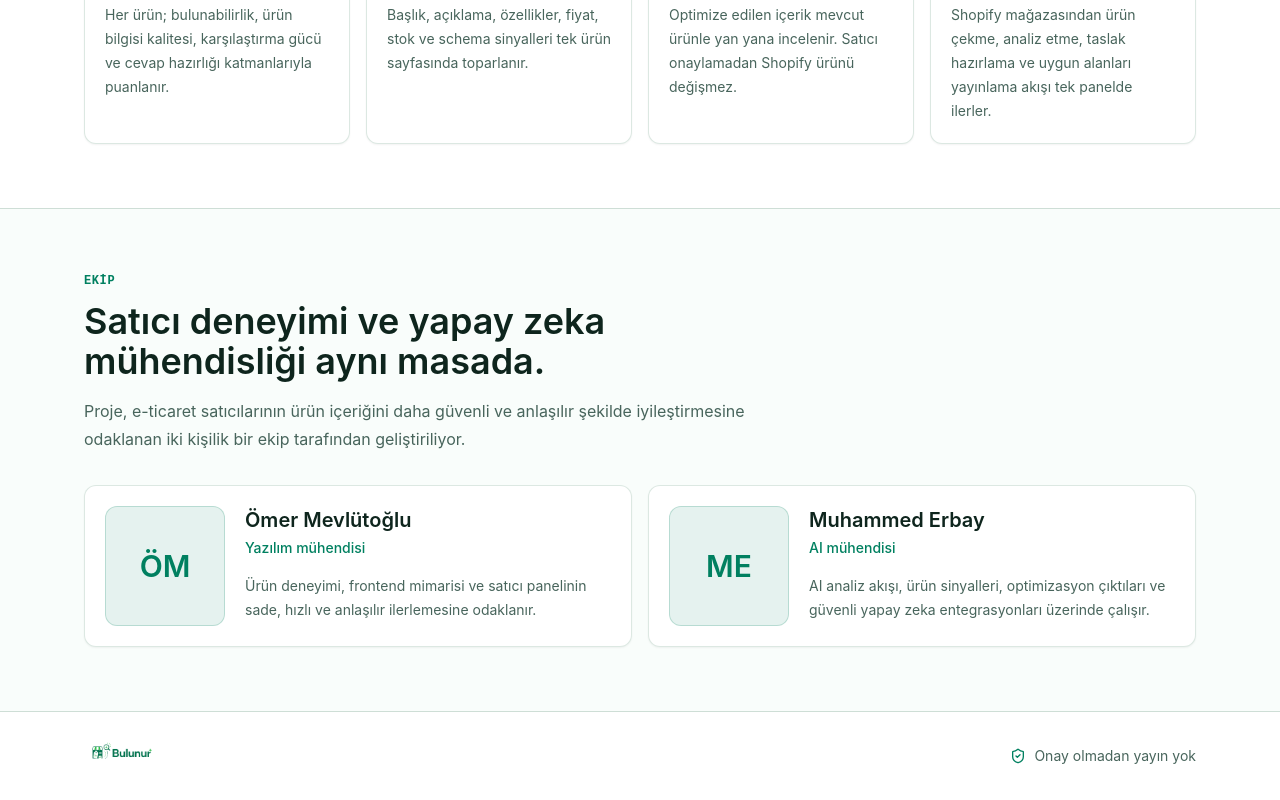
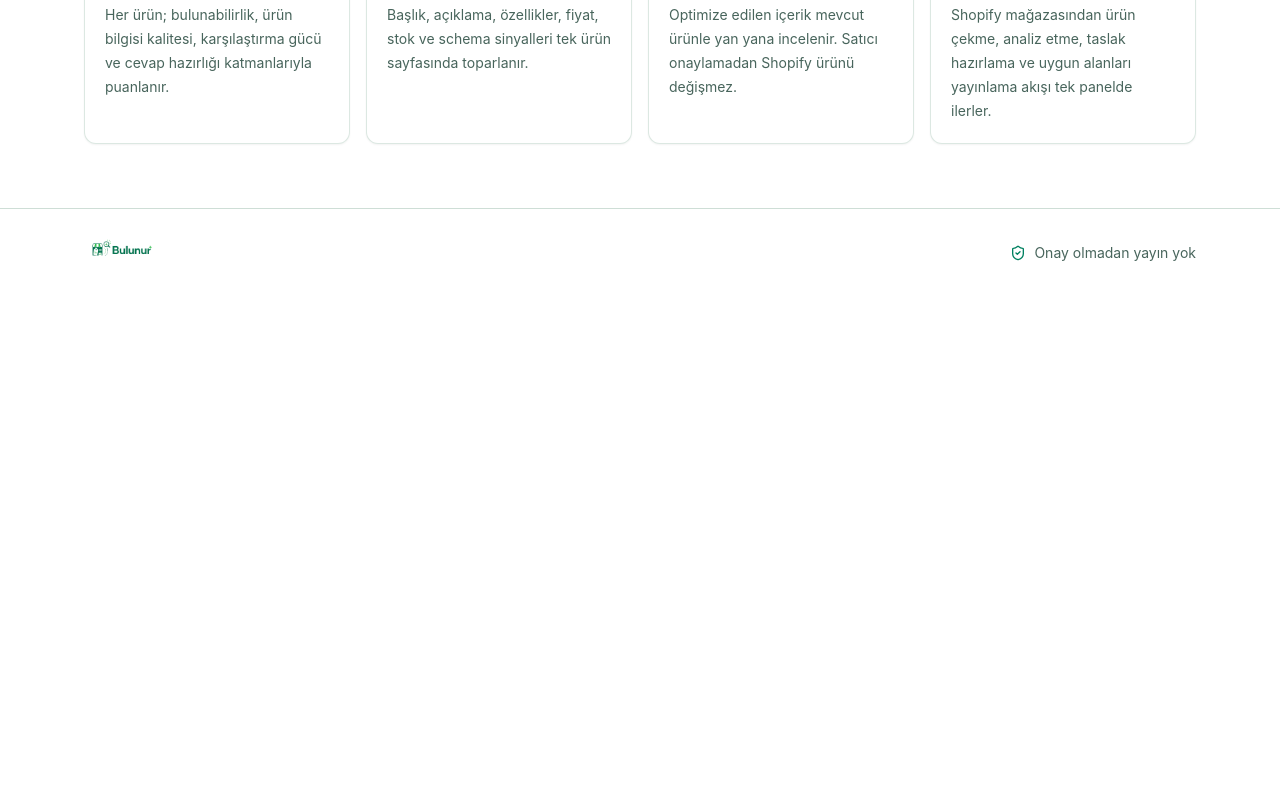
Before and after one commit to muhammederbay10/Bulunur-GEO, a Next.js app in the folder web/: page / in a window 1280 px wide. Shown: the part 1735-2535 px from the top of the page. After the commit the page ends 2032 px from the top, so only its background shows below. Built offline with nearby package versions, Linux system fonts and the light colour scheme.

Commit message:
remove about us section

```diff
--- a/web/src/features/landing/components/landing-page.tsx
+++ b/web/src/features/landing/components/landing-page.tsx
@@ -343,66 +343,6 @@ function CapabilitiesSection() {
   );
 }
 
-function AvatarCard({
-  name,
-  role,
-  initials,
-  body,
-}: {
-  name: string;
-  role: string;
-  initials: string;
-  body: string;
-}) {
-  return (
-    <article className="landing-hover landing-reveal seller-surface grid gap-5 p-5 sm:grid-cols-[120px_1fr]">
-      <div className="flex aspect-square items-center justify-center rounded-lg border border-primary/20 bg-primary/10 text-3xl font-semibold text-primary">
-        {initials}
-      </div>
-      <div>
-        <p className="text-xl font-semibold">{name}</p>
-        <p className="mt-1 text-sm font-medium text-primary">{role}</p>
-        <p className="mt-4 text-sm leading-6 text-muted-foreground">{body}</p>
-      </div>
-    </article>
-  );
-}
-
-function AboutSection() {
-  return (
-    <section className="border-t border-border bg-muted/40">
-      <div className="mx-auto w-full max-w-6xl px-5 py-16">
-        <div className="max-w-2xl">
-          <p className="mono-label text-primary">Ekip</p>
-          <h2 className="mt-3 text-3xl font-semibold leading-tight md:text-4xl">
-            Satıcı deneyimi ve yapay zeka mühendisliği aynı masada.
-          </h2>
-          <p className="mt-4 text-base leading-7 text-muted-foreground">
-            Proje, e-ticaret satıcılarının ürün içeriğini daha güvenli ve
-            anlaşılır şekilde iyileştirmesine odaklanan iki kişilik bir ekip
-            tarafından geliştiriliyor.
-          </p>
-        </div>
-
-        <div className="mt-8 grid gap-4 lg:grid-cols-2">
-          <AvatarCard
-            name="Ömer Mevlütoğlu"
-            role="Yazılım mühendisi"
-            initials="ÖM"
-            body="Ürün deneyimi, frontend mimarisi ve satıcı panelinin sade, hızlı ve anlaşılır ilerlemesine odaklanır."
-          />
-          <AvatarCard
-            name="Muhammed Erbay"
-            role="AI mühendisi"
-            initials="ME"
-            body="AI analiz akışı, ürün sinyalleri, optimizasyon çıktıları ve güvenli yapay zeka entegrasyonları üzerinde çalışır."
-          />
-        </div>
-      </div>
-    </section>
-  );
-}
-
 export function LandingPage() {
   return (
     <main className="min-h-screen bg-background">
@@ -430,7 +370,6 @@ export function LandingPage() {
       <HeroSection />
       <ProductSection />
       <CapabilitiesSection />
-      <AboutSection />
 
       <footer className="border-t border-border">
         <div className="mx-auto flex w-full max-w-6xl flex-wrap items-center justify-between gap-3 px-5 py-6 text-sm text-muted-foreground">
```
